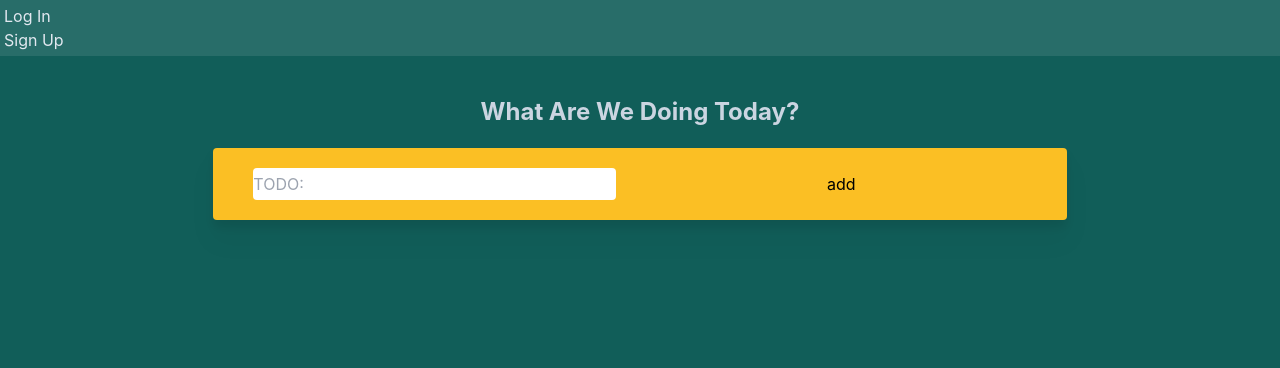
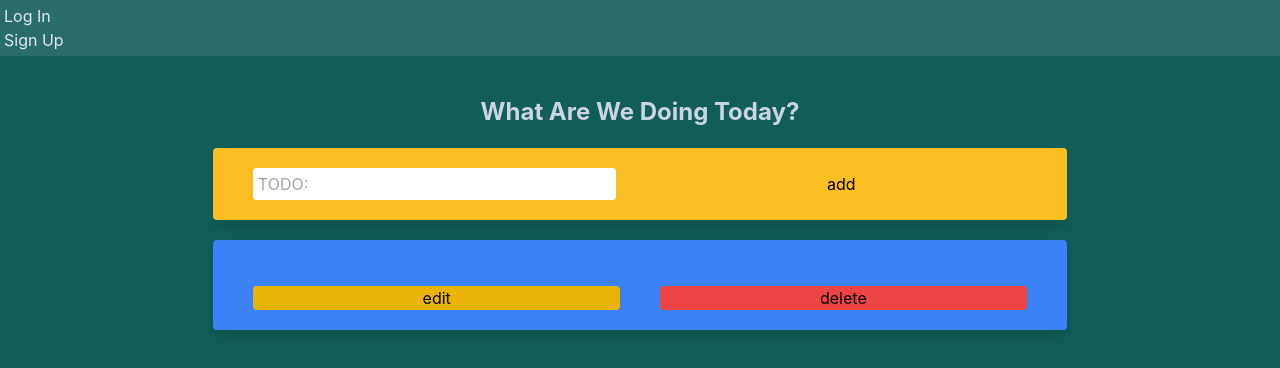
Before and after one commit to maxmay94/todo-v6, a React (Create React App) app in the folder todo-v6-front-end/: page / in a window 1280 px wide. Shown: the top 368 px of the page. Built offline with nearby package versions, Linux system fonts and the light colour scheme; no server answers; the HTML template or start-up script is replaced by a standard one.

Commit message:
delete todo working

```diff
--- a/todo-v6-front-end/src/components/NewTodo/NewTodo.jsx
+++ b/todo-v6-front-end/src/components/NewTodo/NewTodo.jsx
@@ -7,7 +7,7 @@ const NewTodo = ({createTodo, newTodo, setNewTodo}) => {
           type="text"
           required
           value={newTodo}
-          placeholder='TODO: '
+          placeholder=' TODO: '
           onChange={(e) => setNewTodo(e.target.value)}
         />
       <button
--- a/todo-v6-front-end/src/components/Todo/Todo.jsx
+++ b/todo-v6-front-end/src/components/Todo/Todo.jsx
@@ -3,11 +3,11 @@ import 'reactjs-popup/dist/index.css'
 
 const Todo = ({todo, doTodo, deleteTodo, update, setUpdate, updateTodo}) => {
 
-  const background = todo.completed ?
+  let background = todo.completed ?
     'bg-gray-500 hover:bg-gray-600 text-center w-2/3 mx-auto rounded p-5 my-5 drop-shadow-xl'
     : 'bg-blue-500 hover:bg-blue-600 text-center w-2/3 mx-auto rounded p-5 my-5 drop-shadow-xl'
 
-  const decoration = todo.completed ?
+  let decoration = todo.completed ?
     'font-bold line-though mb-5'
     : 'font-bold mb-5'
 
--- a/todo-v6-front-end/src/pages/Landing/Landing.jsx
+++ b/todo-v6-front-end/src/pages/Landing/Landing.jsx
@@ -2,7 +2,7 @@ import React, { useState, useEffect } from "react"
 
 import Todo from '../../components/Todo/Todo'
 import NewTodo from "../../components/NewTodo/NewTodo"
-import { getAllTodos, createTodo } from "../../services/todoService"
+import { getAllTodos, createTodo, deleteTodo } from "../../services/todoService"
 
 const Landing = ({ user }) => {
   let [todos, setTodos] = useState([{}])
@@ -29,6 +29,16 @@ const Landing = ({ user }) => {
     }
   }
 
+  const handleDeleteTodo = async(todoId) => {
+    try {
+      await deleteTodo(todoId)
+      const todoData = await getAllTodos()
+      setTodos(todoData)
+    } catch(err) {
+      throw err
+    }
+  }
+
   return (
     <div className='h-screen bg-teal-800'>
       <h1 className="text-center font-bold text-2xl text-slate-300 pt-10">What Are We Doing Today?</h1>
@@ -37,6 +47,17 @@ const Landing = ({ user }) => {
         newTodo={newTodo}
         setNewTodo={setNewTodo}
       />
+      {
+        todos &&
+        todos.map((todo, i) => (
+          <div key={i}>
+            <Todo
+              todo={todo}
+              deleteTodo={handleDeleteTodo}
+            />
+          </div>
+        ))
+      }
     </div>
   )
 }
--- a/todo-v6-front-end/src/services/todoService.js
+++ b/todo-v6-front-end/src/services/todoService.js
@@ -32,9 +32,12 @@ export const createTodo = async(todo) => {
   }
 }
 
-export const deleteTodo = async(todoId) => {
+export const deleteTodo = async(todoId, title) => {
   try {
-
+    await fetch(`${BASE_URL}/${todoId}`, {
+      method: 'DELETE',
+      headers: { 'Authorization' : `Bearer ${tokenService.getToken()}` }
+    })
   } catch(err) {
     throw err
   }
```
